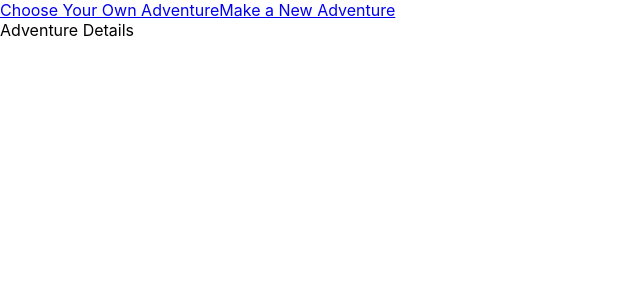
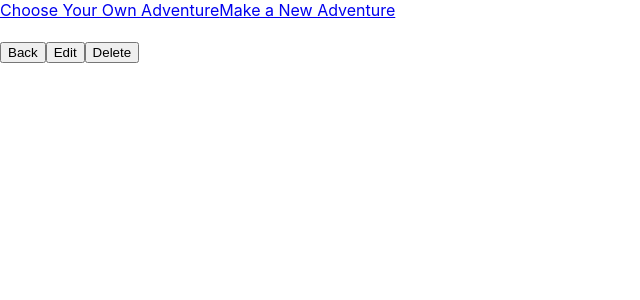
Before and after one commit to rosedurandisse/activity-store, a React (Create React App) app in the folder front-end/: page /adventures/1 in a window 1280 px wide. Shown: the top 300 px of the page, without its empty margins (0-640 px from the left). Built offline with nearby package versions, Linux system fonts and the light colour scheme; no server answers.

Commit message:
Added a details page with functioning back, delete, and edit buttons

```diff
--- a/front-end/src/Components/AdvenureDetails.js
+++ b/front-end/src/Components/AdvenureDetails.js
@@ -1,4 +1,38 @@
+import axios from "axios";
+import { Link, useNavigate, useParams } from "react-router-dom";
+import { useEffect, useState } from "react";
+
 function AdventureDetails() {
-  return <div>Adventure Details</div>;
+  const API = process.env.REACT_APP_API_URL;
+  const [adventure, setAdventure] = useState({});
+  const { id } = useParams();
+  const navigate = useNavigate();
+
+  useEffect(() => {
+    axios
+      .get(`${API}/adventures/${id}`)
+      .then((response) => setAdventure(response.data))
+      .catch((error) => console.log(error));
+  }, [API, id]);
+
+  const handleDelete = () => {
+    axios
+      .delete(`${API}/adventures/${id}`)
+      .then(() => navigate("/adventures"))
+      .catch((error) => console.log(error));
+  };
+
+  return (
+    <div>
+      <h1>{adventure.name}</h1>
+      <Link to="/adventures">
+        <button>Back</button>
+      </Link>
+      <Link to={`/adventures/${adventure.id}/edit`}>
+        <button>Edit</button>
+      </Link>
+      <button onClick={handleDelete}>Delete</button>
+    </div>
+  );
 }
 export default AdventureDetails;
```
